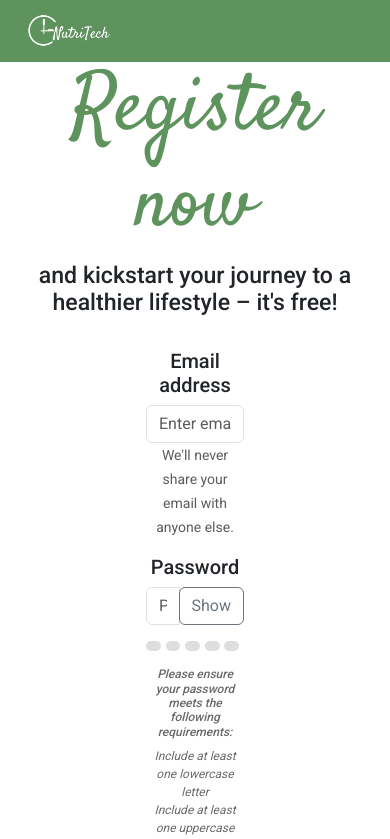
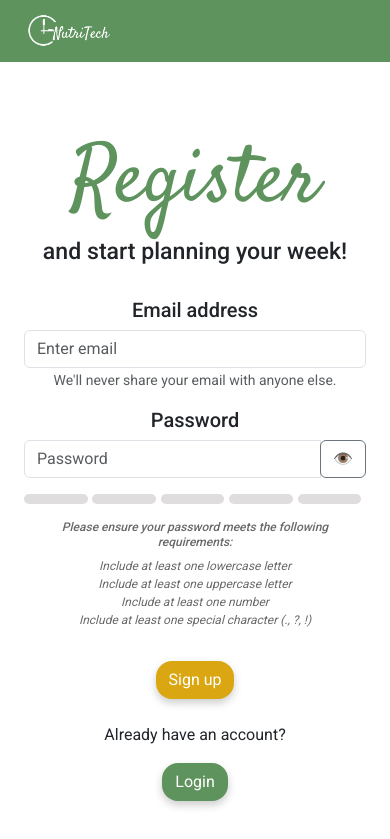
Before and after one commit to Jente-D/Meal-Planner-FE, an Angular app: page /register in a window 390 px wide. Shown: the top 839 px of the page. Built offline with nearby package versions, Linux system fonts and the light colour scheme.

Commit message:
feat: adjust home, login and register page to be responsive

```diff
--- a/src/app/auth/login-form/login-form.component.css
+++ b/src/app/auth/login-form/login-form.component.css
@@ -0,0 +1,9 @@
+@media (max-width: 768px) {
+  .login-title {
+    font-size: 40px;
+  }
+
+  .password-toggle {
+    width: 40px;
+  }
+}
--- a/src/app/auth/login-form/login-form.component.html
+++ b/src/app/auth/login-form/login-form.component.html
@@ -2,10 +2,10 @@
   <div class="container">
     <div class="row text-center justify-content-center">
       <div class="col-12 mb-4">
-        <h1>Login</h1>
+        <h1 class="login-title">Login</h1>
         <h3>and start planning your week!</h3>
       </div>
-      <div class="col-4 mb-4">
+      <div class="col-md-4 col-12 mb-4">
         <form [formGroup]="loginForm" (ngSubmit)="submitLoginForm()">
           <div class="form-group justify-content-left">
             <label for="email"><h5>Email address</h5></label>
@@ -17,24 +17,25 @@
             <div class="input-group">
               <input [type]="passwordHidden ? 'password' : 'text'" class="form-control" id="password" placeholder="Password" formControlName="password">
               <div class="input-group-append">
-                <button type="button" (click)="togglePasswordVisibility()" class="btn btn-outline-secondary">
-                  {{ passwordHidden ? 'Show' : 'Hide' }}
+                <button type="button" (click)="togglePasswordVisibility()" class="btn btn-outline-secondary password-toggle">
+                  <span class="d-md-inline d-none">{{ passwordHidden ? 'Show' : 'Hide' }}</span>
+                  <span class="d-md-none">{{ passwordHidden ? '👁️' : '🚫' }}</span>
                 </button>
               </div>
             </div>
           </div>
           @if(loginError){
-            <div class="alert alert-danger mt-3">
-              {{loginError}}
-            </div>
+          <div class="alert alert-danger mt-3">
+          {{loginError}}
+          </div>
           }
           <button type="submit" class="btn btn-alert mt-3">Sign in</button>
         </form>
         <div class="mt-4">
-        <p>Don't account yet?</p>
+          <p>Don't account yet?</p>
           <button class="btn btn-primary mb-2" routerLink="/register">Register for free</button>
         </div>
-        </div>
+      </div>
     </div>
   </div>
 </div>
--- a/src/app/auth/register-form/register-form.component.html
+++ b/src/app/auth/register-form/register-form.component.html
@@ -2,10 +2,10 @@
   <div class="container">
     <div class="row text-center justify-content-center">
       <div class="col-12 mb-4">
-        <h1>Register now</h1>
-        <h3>and kickstart your journey to a healthier lifestyle – it's free!</h3>
+        <h1 class="register-title">Register</h1>
+        <h3>and start planning your week!</h3>
       </div>
-      <div class="col-4 mb-4">
+      <div class="col-md-4 col-12 mb-4">
         <form [formGroup]="registerForm">
           <div class="form-group justify-content-left">
             <label for="exampleInputEmail1"><h5>Email address</h5></label>
@@ -25,12 +25,13 @@
             }
           </div>
           <div class="form-group mt-3">
-            <label for="exampleInputPassword1"><h5>Password</h5></label>
+            <label for="password"><h5>Password</h5></label>
             <div class="input-group">
-              <input [type]="passwordHidden ? 'password' : 'text'" class="form-control" id="exampleInputPassword1" placeholder="Password" formControlName="password" (input)="onPasswordChange()">
+              <input [type]="passwordHidden ? 'password' : 'text'" class="form-control" id="password" placeholder="Password" formControlName="password">
               <div class="input-group-append">
-                <button type="button" (click)="togglePasswordVisibility()" class="btn btn-outline-secondary">
-                  {{ passwordHidden ? 'Show' : 'Hide' }}
+                <button type="button" (click)="togglePasswordVisibility()" class="btn btn-outline-secondary password-toggle">
+                  <span class="d-md-inline d-none">{{ passwordHidden ? 'Show' : 'Hide' }}</span>
+                  <span class="d-md-none">{{ passwordHidden ? '👁️' : '🚫' }}</span>
                 </button>
               </div>
             </div>
@@ -69,12 +70,12 @@
               {{errorMessage}}
             </div>
           }
-          <button type="submit" class="btn btn-alert mt-3" (click)="SubmitRegister()">Submit</button>
-          <div class="mt-4">
-            <p>Already an account?</p>
-            <button class="btn btn-primary mb-2" routerLink="/login">Sign in</button>
-          </div>
+          <button type="submit" class="btn btn-alert mt-3">Sign up</button>
         </form>
+        <div class="mt-4">
+          <p>Already have an account?</p>
+          <button class="btn btn-primary mb-2" routerLink="/login">Login</button>
+        </div>
       </div>
     </div>
   </div>
--- a/src/app/homePage/home/home.component.html
+++ b/src/app/homePage/home/home.component.html
@@ -7,12 +7,12 @@
         <h3>Where Your Healthy Lifestyle Begins</h3>
       </div>
 
-      <div class="col-3">
+      <div class="col-md-3 col-12">
         <h4>New here?</h4>
         <button class="btn btn-alert mb-2" routerLink="/register">Register for free</button>
         <p class="p-sub">Register for free and dive into the full NutriTech experience, where meal planning is made simple and fun.</p>
       </div>
-      <div class="col-3">
+      <div class="col-md-3 col-12">
         <h4>Already have an account?</h4>
         <button class="btn btn-primary mb-2" routerLink="/login">Login</button>
         <p class="p-sub">Login and prep your personalized meal plan.</p>
```
